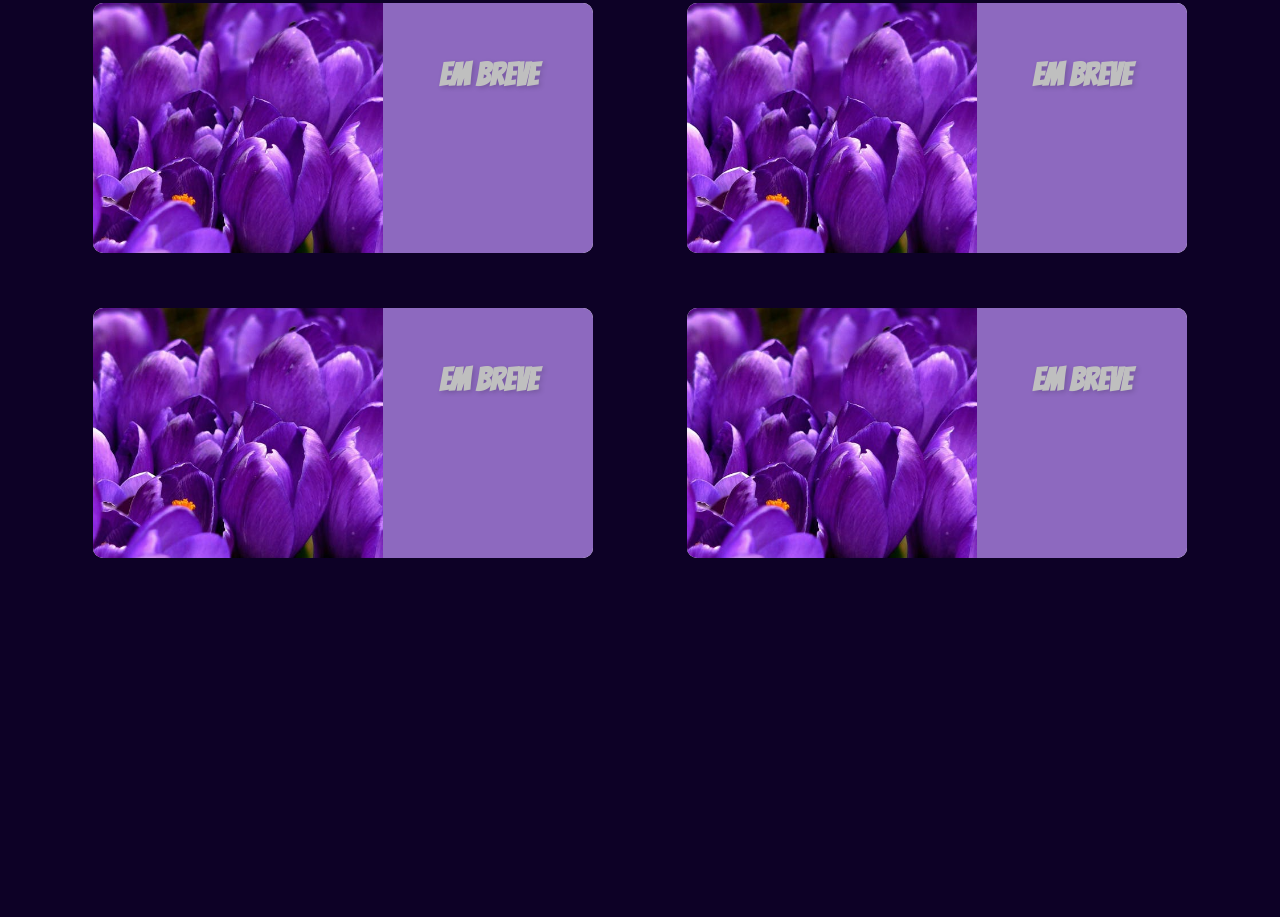
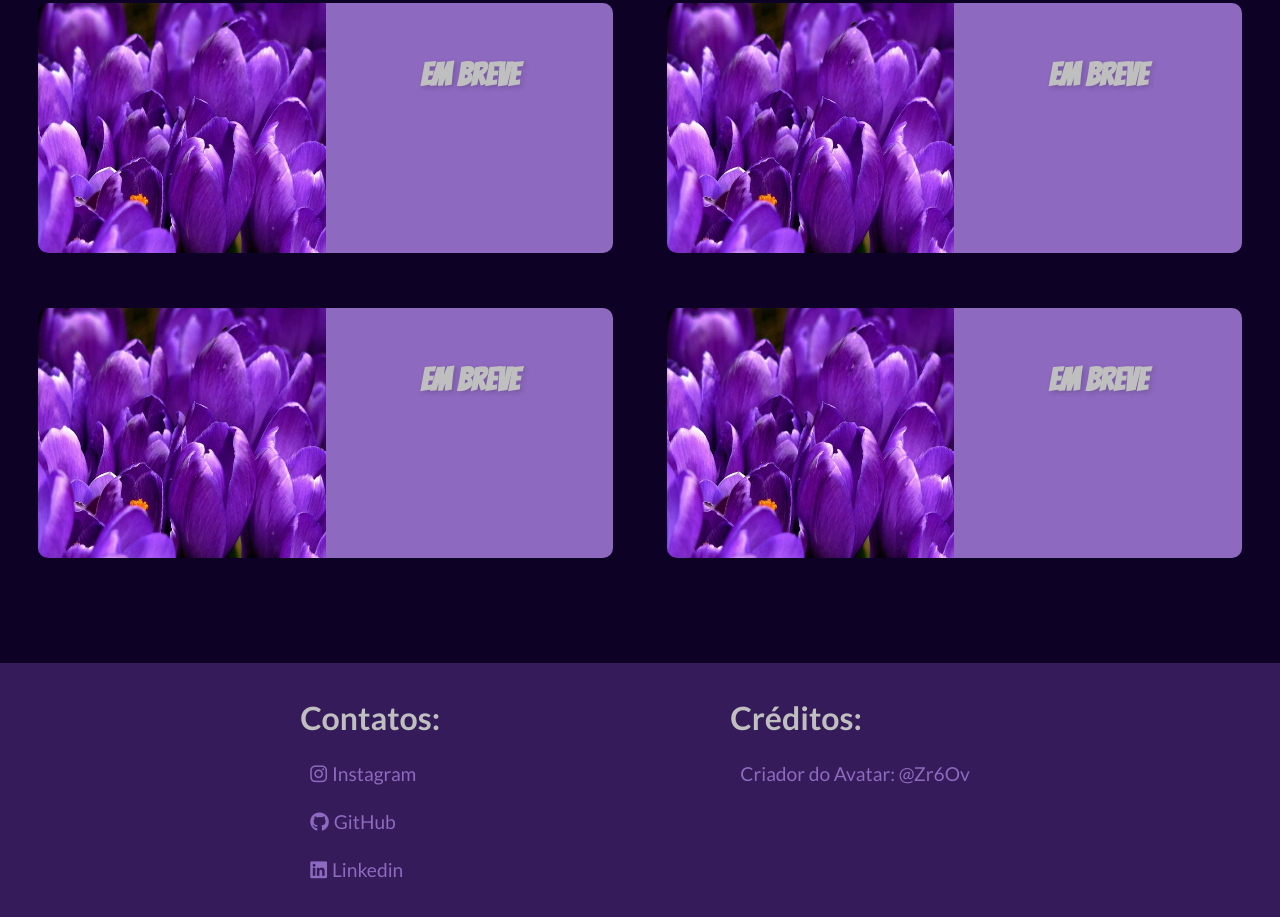
Before and after one commit to TheusSheep/Portfolio, a plain HTML site: page index.html in a window 1280 px wide. Shown: the part 1038-1955 px from the top of the page. Before the commit the page ends 1701 px from the top, so only its background shows below. Drawn offline with Linux system fonts and the light colour scheme.

Commit message:
Portfolio v1.2.1 upgrade
Finalmente conseguindo colocar as imagens do projeto como um conteúdo e não deixando como background, e finalizando o footer da página praticamente acabando essa primeira versão do portfolio ( só tenho que mudar algumas imagens para finalizar ).

```diff
--- a/assets/style/query.css
+++ b/assets/style/query.css
@@ -56,15 +56,15 @@
     }
 
     .card_projeto{
-        width: 500px;
+        width: 575px;
         height: 250px;
         flex-direction: row;
         align-items: center;
     }
 
-    .card_projeto_img{
+    .card_projeto_img img{
         border-radius: 10px 0px 0px 10px;
-        padding: 125px 145px;
+        height: 100%;
     }
 
     .card_projeto_text{
@@ -73,4 +73,18 @@
         width: 100%;
         height: 100%;
     }
+
+    /* Config Footer */
+    footer{
+        flex-direction: row;
+        justify-content: space-evenly;
+    }
+
+    footer h3{
+        font-size: 2em;
+    }
+
+    footer a{
+        font-size: 1.2em;
+    }
 }
--- a/assets/style/style.css
+++ b/assets/style/style.css
@@ -21,6 +21,7 @@
     margin: 0px;
     padding: 0px;
     text-decoration: none;
+    list-style: none;
     box-sizing: border-box;
     font: normal normal 1em Arial, Helvetica, sans-serif;
 }
@@ -173,18 +174,20 @@ main p{
 }
 
 .card_projeto{
-    margin-bottom: 55px;
-    background-color: white;
+    margin: 0px 15px 55px 15px;
     border-radius: 10px;
     display: flex;
     flex-direction: column;
 }
 
 .card_projeto_img{
-    background: var(--cor5) url(../img/bank.jpg) center center no-repeat;
-    background-size: cover;
-    padding: 150px;
+    width: 100%;
+    height: 100%;
+}
+
+.card_projeto_img img{
     border-radius: 10px 10px 0px 0px;
+    display: block;
 }
 
 .card_projeto_text{
@@ -199,3 +202,38 @@ main p{
     font: normal bold 2em var(--font-destaque);
     text-shadow: 2px 2px 5px rgba(0, 0, 0, 0.158);
 }
+
+/* Config Footer */
+
+footer{
+    padding: 35px 10px;
+    background-color: var(--cor2);
+    display: flex;
+    flex-direction: column;
+}
+
+footer h3{
+    margin-bottom: 10px;
+    color: var(--cor4);
+    font: normal bold 1.5em var(--font-padrao);
+}
+
+footer ul > li{
+    margin: 25px 0px;
+}
+
+footer a{
+    padding: 10px;
+    color: var(--cor1);
+    font: normal normal 1em var(--font-padrao);
+}
+
+footer a > i{
+    margin-right: 5px;
+}
+
+footer a:hover{
+    border-radius: 5px 0px;
+    background-color: var(--cor1);
+    color: var(--cor4);
+}
--- a/index.html
+++ b/index.html
@@ -59,25 +59,33 @@
             <h2>Projetos</h2>
             <div id="caixa_projeto">
                 <div class="card_projeto">
-                    <div class="card_projeto_img"></div>
+                    <div class="card_projeto_img">
+                        <img src="assets/img/bank.jpg" alt="uma simples paisagem cheio de flores da cor purple">
+                    </div>
                     <div class="card_projeto_text">
                         <p>Em Breve</p>
                     </div>
                 </div>
                 <div class="card_projeto">
-                    <div class="card_projeto_img"></div>
+                    <div class="card_projeto_img">
+                        <img src="assets/img/bank.jpg" alt="uma simples paisagem cheio de flores da cor purple">
+                    </div>
                     <div class="card_projeto_text">
                         <p>Em Breve</p>
                     </div>
                 </div>
                 <div class="card_projeto">
-                    <div class="card_projeto_img"></div>
+                    <div class="card_projeto_img">
+                        <img src="assets/img/bank.jpg" alt="uma simples paisagem cheio de flores da cor purple">
+                    </div>
                     <div class="card_projeto_text">
                         <p>Em Breve</p>
                     </div>
                 </div>
                 <div class="card_projeto">
-                    <div class="card_projeto_img"></div>
+                    <div class="card_projeto_img">
+                        <img src="assets/img/bank.jpg" alt="uma simples paisagem cheio de flores da cor purple">
+                    </div>
                     <div class="card_projeto_text">
                         <p>Em Breve</p>
                     </div>
@@ -86,7 +94,28 @@
         </section>
     </main>
     <footer>
-
+        <section id="contatos">
+            <h3>Contatos:</h3>
+            <ul>
+                <li>
+                    <a href="https://www.instagram.com/theus_g._" target="_blank" rel="external"><i class="fa-brands fa-instagram"></i>Instagram</a>
+                </li>
+                <li>
+                    <a href="https://github.com/TheusSheep" target="_blank" rel="external"><i class="fa-brands fa-github"></i>GitHub</a>
+                </li>
+                <li>
+                    <a href="https://www.linkedin.com/in/matheus-guilherme-brito-12b117263?utm_source=share&utm_campaign=share_via&utm_content=profile&utm_medium=android_app" target="_blank" rel="external"><i class="fa-brands fa-linkedin"></i>Linkedin</a>
+                </li>
+            </ul>
+        </section>
+        <section id="créditos">
+            <h3>Créditos:</h3>
+            <ul>
+                <li>
+                    <a href="https://picrew.me/en/image_maker/2307052/" target="_blank" rel="external">Criador do Avatar: @Zr6Ov</a>
+                </li>
+            </ul>
+        </section>
     </footer>
     <script src="assets/script/skill.js"></script>
 </body>
```
